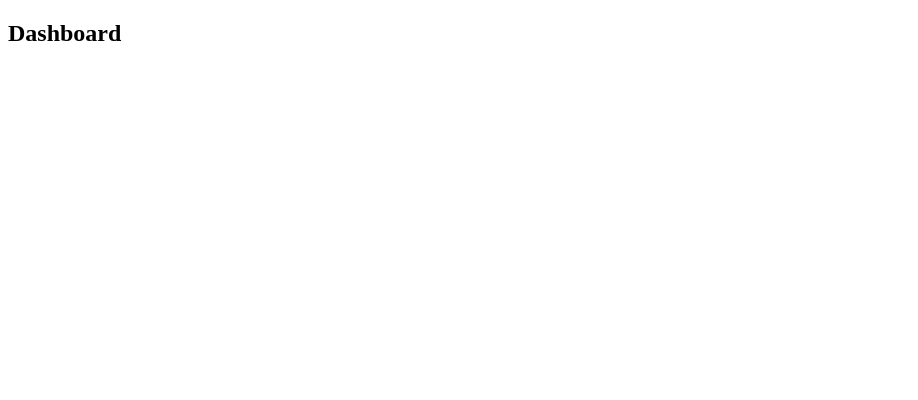
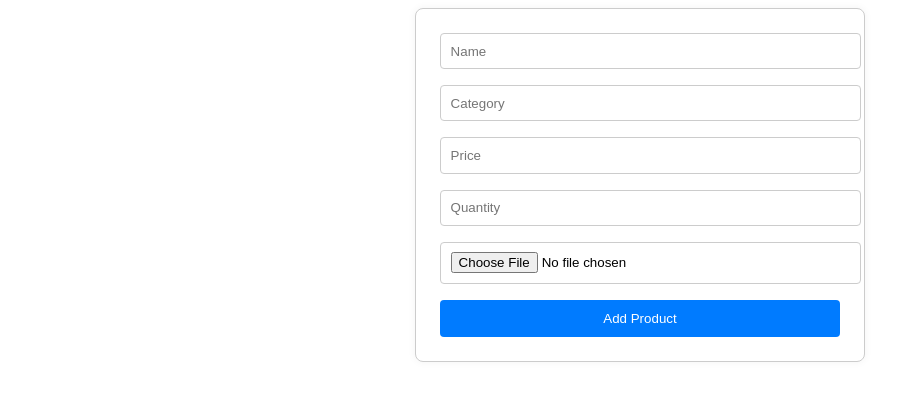
Before and after one commit to keshavkumar11/sweet-shop-management-system, a React (Vite) app in the folder frontend/: page /admin/dashboard in a window 1280 px wide. Shown: the top 400 px of the page, without its empty margins (0-918 px from the left). Built offline with nearby package versions, Linux system fonts and the light colour scheme; sample sign-in values are in the browser's storage.

Commit message:
feat(frontend_admin): implement add product UI with image upload from cloudinary

```diff
--- /dev/null
+++ b/frontend/src/api/productService.js
@@ -0,0 +1,16 @@
+export async function addProductAPI(productData) {
+  const token = localStorage.getItem("token");
+
+  const res = await fetch("http://localhost:5000/api/products", {
+    method: "POST",
+    headers: {
+      "Content-Type": "application/json",
+      Authorization: `Bearer ${token}`,
+    },
+    body: JSON.stringify(productData),
+  });
+
+  const data = await res.json();
+  if (!res.ok) throw new Error(data.message || "Add Product failed");
+  return data;
+}
--- /dev/null
+++ b/frontend/src/pages/AddProduct.jsx
@@ -0,0 +1,72 @@
+import { useState } from "react";
+import { uploadToCloudinary } from "../utils/uploadToCloudinary";
+import { addProductAPI } from "../api/productService";
+import "../styles/AddProduct.css";
+
+const AddProduct = () => {
+  const [formData, setFormData] = useState({
+    name: "",
+    category: "",
+    price: "",
+    quantity: "",
+    imageUrl: "",
+  });
+
+  const handleChange = (e) => {
+    setFormData({ ...formData, [e.target.name]: e.target.value });
+  };
+
+  const handleImageChange = async (e) => {
+    const file = e.target.files[0];
+    if (!file) return;
+
+    try {
+      const imageUrl = await uploadToCloudinary(file);
+      setFormData((prev) => ({ ...prev, imageUrl }));
+    } catch (error) {
+      alert("Image upload failed");
+    }
+  };
+
+  const handleSubmit = async (e) => {
+    e.preventDefault();
+    try {
+      const token = localStorage.getItem("token");
+      await addProductAPI(formData, token);
+      alert("Product added successfully!");
+    } catch (error) {
+      alert(error.message);
+    }
+  };
+
+  return (
+    <form onSubmit={handleSubmit} className="add-product-form">
+      <input name="name" placeholder="Name" onChange={handleChange} required />
+      <input
+        name="category"
+        placeholder="Category"
+        onChange={handleChange}
+        required
+      />
+      <input
+        name="price"
+        type="number"
+        placeholder="Price"
+        onChange={handleChange}
+        required
+      />
+      <input
+        name="quantity"
+        type="number"
+        placeholder="Quantity"
+        onChange={handleChange}
+        required
+      />
+      <input type="file" onChange={handleImageChange} />
+      {formData.imageUrl && <img src={formData.imageUrl} width={100} alt="" />}
+      <button type="submit">Add Product</button>
+    </form>
+  );
+};
+
+export default AddProduct;
--- a/frontend/src/pages/Dashboard.jsx
+++ b/frontend/src/pages/Dashboard.jsx
@@ -1,3 +1,7 @@
-export default function Dashboard(){
-    return <h2>Dashboard</h2>
+import AddProduct from "./AddProduct";
+
+export default function Dashboard() {
+  return <>
+    <AddProduct/>
+  </>;
 }
--- a/frontend/src/pages/ProductsPage.jsx
+++ b/frontend/src/pages/ProductsPage.jsx
@@ -1,3 +1,21 @@
-export default function ProductsPage() {
-    return <h1>Products Page</h1>
+import { useState } from "react"
+
+const ProductsPage = () => {
+    const [products,setProducts] = useState([]);
+
+    const fetchProducts = async () => {
+        try {
+            const res = await fetch("http://localhost:5000/api/products");
+            const data = await res.json();
+            setProducts(data);
+        } catch (error) {
+            alert("Failed to load products")
+        }
+    }
+
+    const handlePurchase = async (id) => {
+        const quantity= prompt("Enter ")
+    }
 }
+
+export default ProductsPage;
--- /dev/null
+++ b/frontend/src/styles/AddProduct.css
@@ -0,0 +1,28 @@
+/* src/styles/AddProduct.css */
+.add-product-form {
+  width: 400px;
+  margin: auto;
+  padding: 1.5rem;
+  border: 1px solid #ccc;
+  border-radius: 8px;
+  background-color: #fff;
+  box-shadow: 0 0 8px rgba(0, 0, 0, 0.05);
+}
+
+.add-product-form input,
+.add-product-form select {
+  width: 100%;
+  margin-bottom: 1rem;
+  padding: 0.6rem;
+  border: 1px solid #ccc;
+  border-radius: 4px;
+}
+
+.add-product-form button {
+  width: 100%;
+  padding: 0.7rem;
+  background-color: #007bff;
+  color: white;
+  border: none;
+  border-radius: 4px;
+}
--- /dev/null
+++ b/frontend/src/utils/uploadToCloudinary.js
@@ -0,0 +1,14 @@
+export const uploadToCloudinary = async (file) => {
+    const formData = new FormData();
+    formData.append("file",file);
+    formData.append("upload_preset", import.meta.env.VITE_CLOUDINARY_UPLOAD_PRESET);
+
+    const res = await fetch(import.meta.env.VITE_CLOUDINARY_UPLOAD_URL,{
+        method:"POST",
+        body:formData,
+    });
+
+    const data = await res.json();
+    if (!res.ok) throw new Error(data.error?.message || "Upload failed");
+    return data.secure_url;
+}
```
